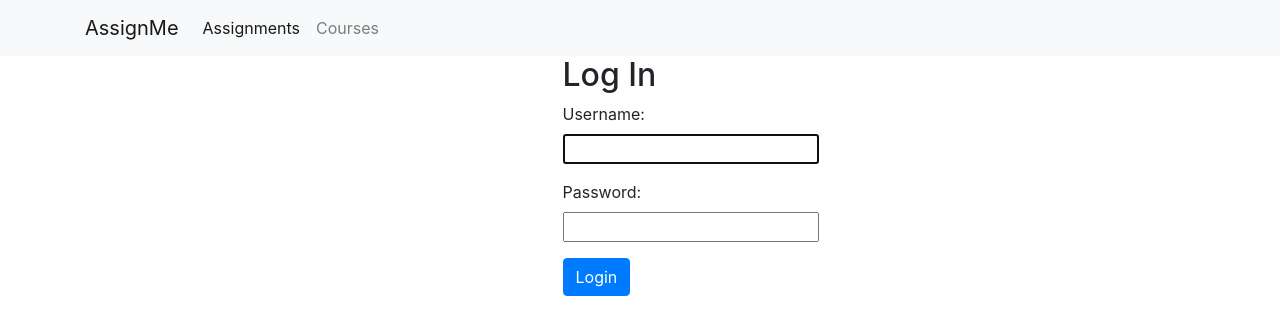
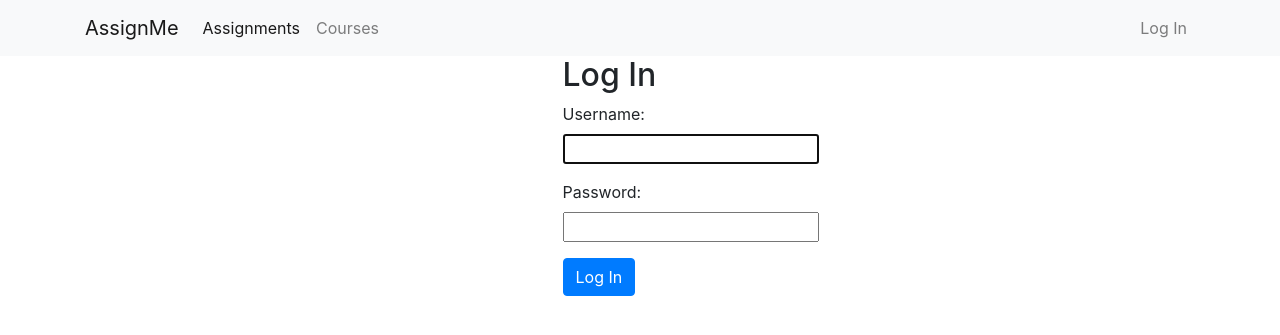
Before and after one commit to pingvine/assign-me-project, a Django app: page /accounts/login/ in a window 1280 px wide. Shown: the top 335 px of the page. Run offline with Django 3.2, Linux system fonts and the light colour scheme; some libraries are stand-ins or nearby versions.

Commit message:
Setup logout from navbar

```diff
--- a/assignme/assignme/settings.py
+++ b/assignme/assignme/settings.py
@@ -102,6 +102,7 @@ AUTH_PASSWORD_VALIDATORS = [
 ]
 
 LOGIN_REDIRECT_URL = '/assignments'
+LOGOUT_REDIRECT_URL = '/course'
 
 
 # Internationalization
--- a/assignme/templates/base.html
+++ b/assignme/templates/base.html
@@ -16,6 +16,16 @@
               <a class="nav-link" href="{% url 'course_index' %}">Courses</a>
             </li>
           </ul>
+          <ul class="navbar-nav navbar-right">
+            <li class="nav-item">
+              <a class="nav-link"
+              {% if user.is_authenticated %}
+                href="{% url 'logout' %}">Log Out</a>
+              {% else %}
+                href="{% url 'login' %}">Log In</a>
+              {% endif %}
+            </li>
+          </ul>
         </div>
     </div>
 </nav>
--- a/assignme/templates/registration/login.html
+++ b/assignme/templates/registration/login.html
@@ -7,7 +7,7 @@
     <form method="post">
         {% csrf_token %}
         {{ form.as_p }}
-        <button type="submit" class="btn btn-primary">Login</button>
+        <button type="submit" class="btn btn-primary">Log In</button>
     </form>
 </div>
 {% endblock %}
```
